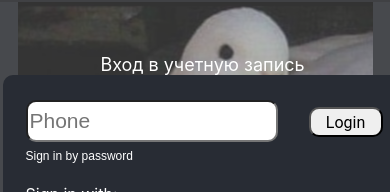
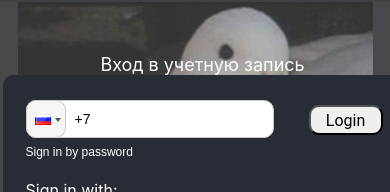
Before and after one commit to GoSSy4691/React-app_e-shop_GoSSy.link, a React (Create React App) app: page / in a window 390 px wide. Both pictures are taken after a click on the element 185 px from the left and 55 px from the top of the page. Shown: the part 98-290 px from the top of the page. Built offline with nearby package versions, Linux system fonts and the light colour scheme.

Commit message:
fix: react-phone-input-2 in login page

```diff
--- a/package.json
+++ b/package.json
@@ -10,6 +10,7 @@
     "react": "^17.0.2",
     "react-cookie": "^4.1.1",
     "react-dom": "^17.0.2",
+    "react-phone-input-2": "^2.14.0",
     "react-redux": "^7.2.4",
     "react-router-dom": "^5.2.0",
     "react-scripts": "4.0.3",
--- a/src/packages/login/ByPass.jsx
+++ b/src/packages/login/ByPass.jsx
@@ -34,10 +34,14 @@ export default function ByPass(props) {
           <div className={s.afterName}>
             <div className={s.flexbox}>
               <input
+                className={s.loginForm}
                 name={"Login"}
                 placeholder="Login"
                 value={login}
                 onChange={(e) => setLogin(e.target.value)}
+                onKeyPress={(e) =>
+                  e.nativeEvent.key === "Enter" ? getAnswerPass() : null
+                }
               />
               <button className={s.loginBtn} onClick={getAnswerPass}>
                 Login
@@ -50,6 +54,9 @@ export default function ByPass(props) {
               type={isPassShow ? "text" : "password"}
               value={password}
               onChange={(e) => setPassword(e.target.value)}
+              onKeyPress={(e) =>
+                e.nativeEvent.key === "Enter" ? getAnswerPass() : null
+              }
             />
             <img
               alt={"showHideEye"}
--- a/src/packages/login/ByPhone.jsx
+++ b/src/packages/login/ByPhone.jsx
@@ -11,6 +11,8 @@ import useDispatchPopup from "../popup/dispatchPopup.js";
 import vkIco from "../../files/img/token/vk.png";
 import yandexIco from "../../files/img/token/ya.png";
 import googleIco from "../../files/img/token/gog.png";
+import PhoneInput from "react-phone-input-2";
+import "react-phone-input-2/lib/style.css";
 
 export default function ByPhone(props) {
   const [phoneCode, setPhoneCode] = useState("");
@@ -53,6 +55,17 @@ export default function ByPhone(props) {
     props.setLoginForm("Wait");
   }
 
+  function codeChecker(input) {
+    // let match = input.match("^[0-9]+$");
+    // console.log(input);
+    // console.log(match);
+    // if (match !== null) {
+    //   let match2 = match.join("");
+    //   setPhoneCode(match2);
+    // }
+    if (input.length < 5) setPhoneCode(input);
+  }
+
   return (
     <div className={patternCSS.darkenBackground}>
       <div className={patternCSS.activeBox}>
@@ -60,13 +73,32 @@ export default function ByPhone(props) {
           <div className={s.naming}>Вход в учетную запись</div>
           <div className={s.afterName}>
             <div className={s.flexbox}>
-              <input
-                name={"Phone"}
-                placeholder={placeholderPhone}
-                value={phoneCode}
-                type={"tel"}
-                onChange={(e) => setPhoneCode(e.target.value)}
-              />
+              <div className={s.phoneNumber}>
+                {placeholderPhone === "Phone" ? (
+                  <PhoneInput
+                    country={"ru"}
+                    value={phoneCode}
+                    onChange={(e) => setPhoneCode(e)}
+                    inputStyle={{
+                      width: "248px",
+                      height: "38px",
+                      borderRadius: "10px",
+                    }}
+                    buttonStyle={{ borderRadius: "10px" }}
+                  />
+                ) : (
+                  <input
+                    name={"Phone"}
+                    className={s.codeAfterNumber}
+                    placeholder={placeholderPhone}
+                    value={phoneCode}
+                    onChange={(e) => codeChecker(e.target.value)}
+                    onKeyPress={(e) =>
+                      e.nativeEvent.key === "Enter" ? getAnswerPhone() : null
+                    }
+                  />
+                )}
+              </div>
               <button className={s.loginBtn} onClick={getAnswerPhone}>
                 Login
               </button>
--- a/src/packages/login/login.module.css
+++ b/src/packages/login/login.module.css
@@ -27,14 +27,41 @@
     justify-content: space-between;
 }
 
-.flexbox input{
+.loginForm{
     width: 244px;
     height: 36px;
     margin-top: 25px;
     margin-left: 23px;
     border-radius: 10px;
     font-size: 21px;
+    border: none;
     cursor: url("https://cdn.custom-cursor.com/db/4129/32/arrow2402.png"), auto;
+}
+
+.phoneNumber {
+    margin-top: 25px;
+    margin-left: 23px;
+    width: 244px;
+    color: black;
+}
+
+.codeAfterNumber {
+    text-align: center;
+    width: 244px;
+    height: 36px;
+    border-radius: 10px;
+    font-size: 21px;
+    border: none;
+    cursor: url("https://cdn.custom-cursor.com/db/4129/32/arrow2402.png"), auto;
+}
+
+input::-webkit-outer-spin-button,
+input::-webkit-inner-spin-button {
+    -webkit-appearance: none;
+    margin: 0;
+}
+input[type=number] {
+    -moz-appearance: textfield;
 }
 
 .token {
@@ -52,7 +79,7 @@
 .loginBtn {
     width: 74px;
     height: 30px;
-    margin-top: 32px;
+    margin-top: 30px;
     margin-left: 31px;
     margin-right: 20px;
     font-size: 16px;
@@ -68,7 +95,7 @@
     margin-left: 23px;
     border-radius: 10px;
     font-size: 21px;
-    /*line-height: 10px;*/
+    border: none;
     cursor: url("https://cdn.custom-cursor.com/db/4129/32/arrow2402.png"), auto;
 }
 
```
Also changed, not shown: 1 other file (tests, documents, lock files or other folders).
